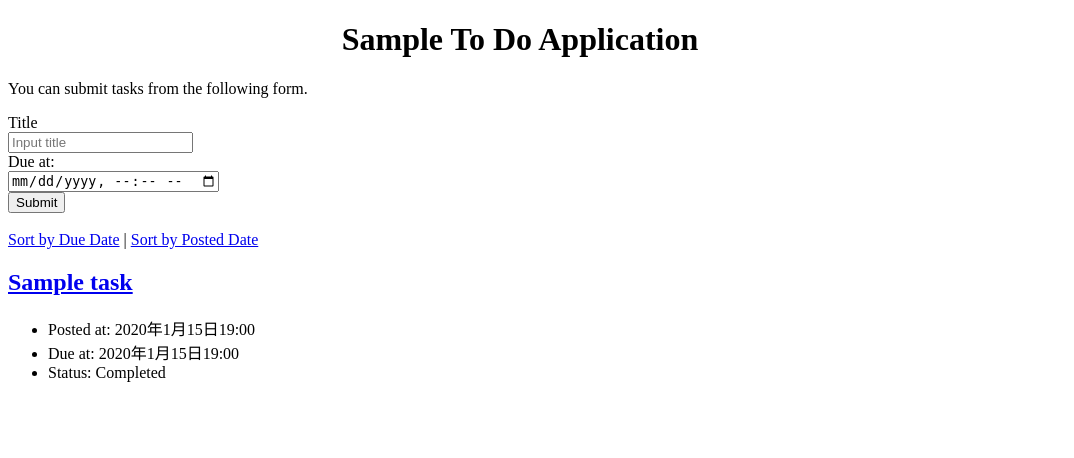
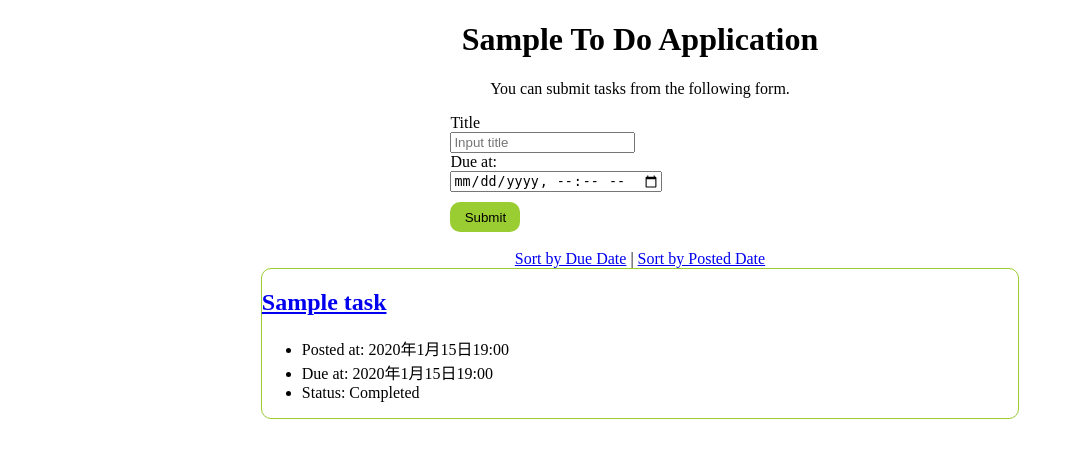
Before and after one commit to s1f102400101/django-test-exercise, a Django app: page / in a window 1280 px wide. Shown: the top 458 px of the page, without its empty margins (0-1074 px from the left). Run offline with Django 5.2, Linux system fonts and the light colour scheme; tables that the repository leaves empty hold one stand-in row (values such as "Sample post").

Commit message:
トップページのcssを追加

```diff
--- a/todo/css/top.css
+++ b/todo/css/top.css
@@ -1,7 +1,31 @@
-body {
-    width: 80%;
-}
 
 h1 {
     text-align: center;
 }
+
+p {
+    text-align: center;
+}
+
+form {
+    padding-left: 35%;
+}
+
+button {
+    margin-top: 10px;
+    background-color: yellowgreen;
+    border: None;
+    border-radius: 10px;
+    width: 70px;
+    height: 30px;
+}
+
+.text {
+    border: 1px yellowgreen solid;
+    border-radius: 10px;
+    margin: 0 20%;
+}
+
+.sort {
+    text-align: center;
+}
--- a/todo/templates/todo/index.html
+++ b/todo/templates/todo/index.html
@@ -28,7 +28,7 @@
     </form>
     <br>
 
-    <div>
+    <div class="sort">
       <a href="{% url 'index' %}?order=due">Sort by Due Date</a> |
       <a href="{% url 'index' %}?order=post">Sort by Posted Date</a>
     </div>
```
